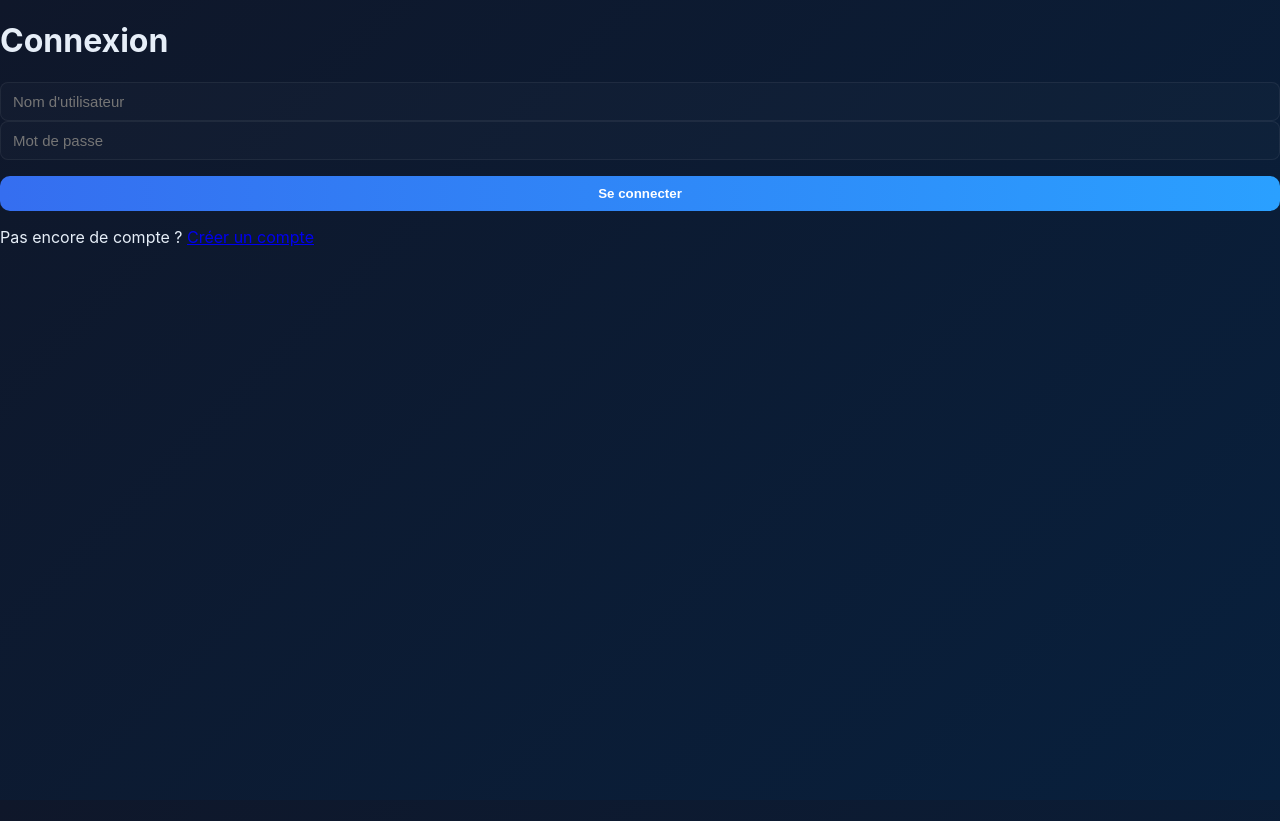
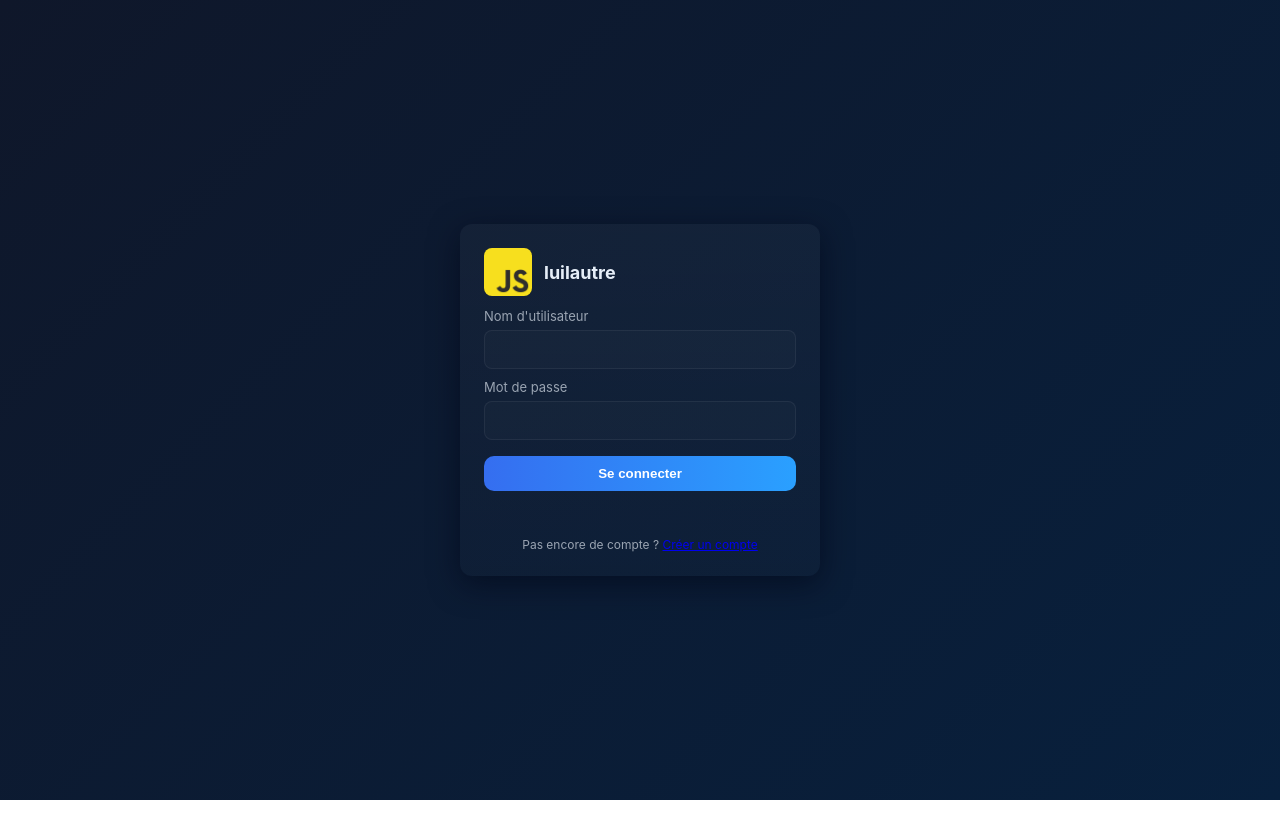
Before and after one commit to luilautre/login, a website: page public/login.html in a window 1280 px wide. After the commit the page ends 800 px from the top, so only its background shows below. Drawn offline with Linux system fonts and the light colour scheme.

Commit message:
Refactor login page layout and structure

```diff
--- a/public/login.html
+++ b/public/login.html
@@ -1,20 +1,34 @@
 <!DOCTYPE html>
 <html lang="fr">
 <head>
-  <meta charset="UTF-8" />
-  <meta name="viewport" content="width=device-width, initial-scale=1.0" />
+  <meta charset="UTF-8">
+  <meta name="viewport" content="width=device-width, initial-scale=1.0">
   <title>luilautre | Connexion</title>
-  <link rel="stylesheet" href="styles.css" />
+  <link rel="stylesheet" href="styles.css">
 </head>
 <body>
-  <div class="container">
-    <h1>Connexion</h1>
-    <form action="/login" method="POST">
-      <input type="text" name="username" placeholder="Nom d'utilisateur" required />
-      <input type="password" name="password" placeholder="Mot de passe" required />
-      <button type="submit">Se connecter</button>
-    </form>
-    <p>Pas encore de compte ? <a href="/register.html">Créer un compte</a></p>
+  <div class="centered">
+    <div class="card">
+      <div class="brand">
+        <img src="images/logo.png" alt="Logo">
+        <h1>luilautre</h1>
+      </div>
+      <form action="/login" method="POST">
+        <label>
+          <span>Nom d'utilisateur</span>
+          <input type="text" name="username" required>
+        </label>
+        <label>
+          <span>Mot de passe</span>
+          <input type="password" name="password" required>
+        </label>
+        <button type="submit">Se connecter</button>
+        <div class="msg"></div>
+      </form>
+      <div class="small">
+        Pas encore de compte ? <a href="/register.html">Créer un compte</a>
+      </div>
+    </div>
   </div>
 </body>
 </html>
```
